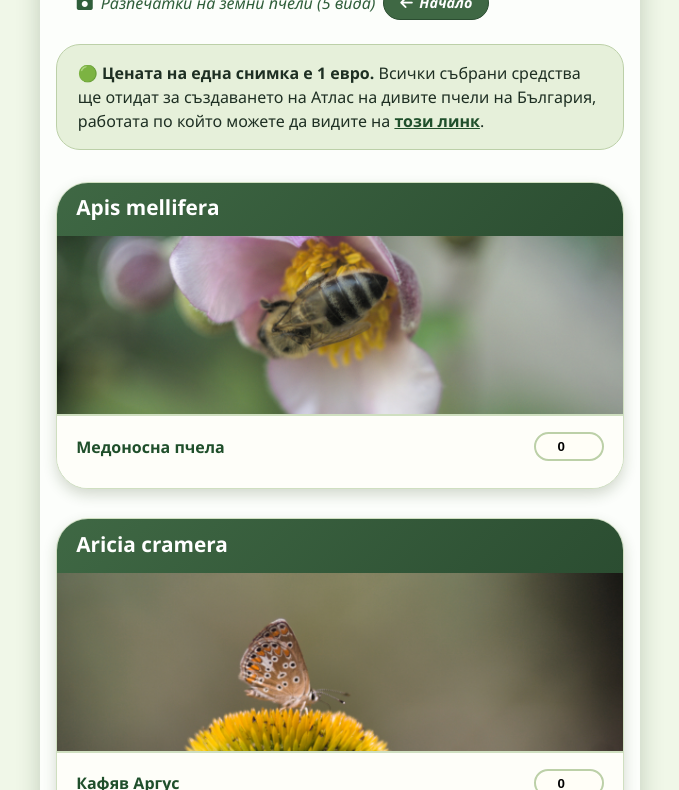
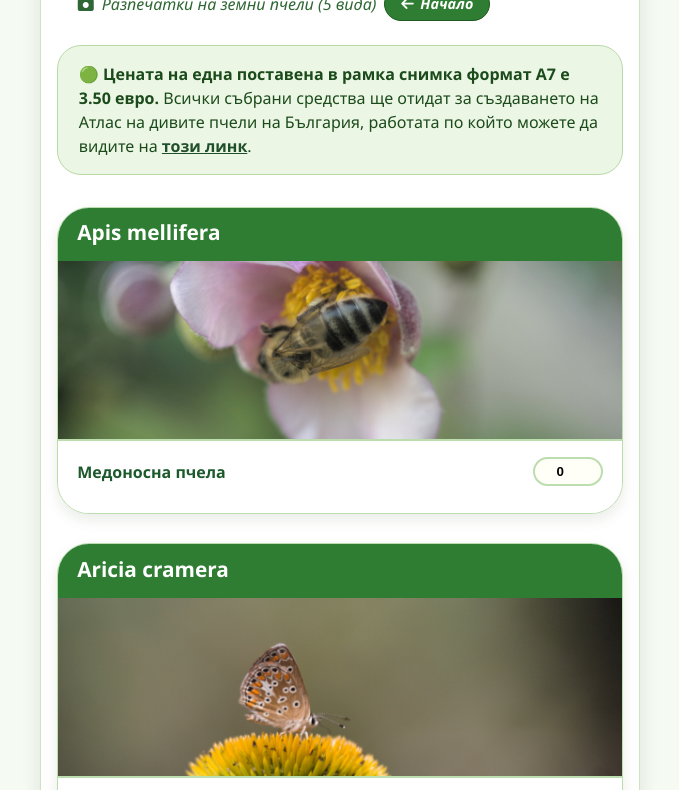
Before and after one commit to roman-bg/osmia, a plain HTML site: page shop.html in a window 1280 px wide. Shown: the part 82-872 px from the top of the page, without its empty margins (300-979 px from the left). Drawn offline with Linux system fonts and the light colour scheme.

Commit message:
Update shop.html

```diff
--- a/shop.html
+++ b/shop.html
@@ -13,8 +13,8 @@
 
         body {
             font-family: 'Segoe UI', Roboto, system-ui, sans-serif;
-            background: #f0f7e8;
-            color: #1e2f23;
+            background: #f5faf2;  /* съответства на index.html */
+            color: #1d3b1d;
             line-height: 1.5;
             padding: 0.5rem;
             min-height: 100vh;
@@ -27,18 +27,18 @@
             max-width: 600px;
             width: 100%;
             margin: 0 auto;
-            background: rgba(255, 255, 255, 0.8);
-            backdrop-filter: blur(2px);
+            background: #ffffff;
             border-radius: 2rem;
             padding: 1.2rem 1rem;
-            box-shadow: 0 10px 25px rgba(0, 40, 0, 0.2);
+            box-shadow: 0 8px 20px rgba(30, 60, 30, 0.1);
+            border: 1px solid #d0e2c0;
         }
 
         h1 {
             font-size: 1.9rem;
             font-weight: 600;
-            color: #1f4f2b;
-            border-left: 6px solid #ffb347;
+            color: #1c5a2c;        /* нов цвят */
+            border-left: 6px solid #7fb07f;
             padding-left: 1rem;
             margin-bottom: 0.3rem;
             line-height: 1.2;
@@ -46,7 +46,7 @@
 
         .subhead {
             font-size: 1rem;
-            color: #2f5e3a;
+            color: #2e6733;         /* нов цвят */
             margin-bottom: 1.5rem;
             padding-left: 1.3rem;
             font-style: italic;
@@ -57,7 +57,7 @@
         }
 
         .home-btn {
-            background-color: #3f6844;
+            background-color: #2e7d32;   /* зелен като бутона в index */
             color: white;
             padding: 0.3rem 1rem;
             border-radius: 2rem;
@@ -67,21 +67,22 @@
             display: inline-flex;
             align-items: center;
             gap: 0.4rem;
-            border: 1px solid #2b4d31;
+            border: 1px solid #1e5a22;
             transition: background-color 0.2s;
         }
 
         .home-btn:hover {
-            background-color: #2b4d31;
+            background-color: #1e5a22;
         }
 
         .intro {
-            background: #e6f0da;
+            background: #ecf6e5;      /* светлозелено като в index */
             border-radius: 1.5rem;
             padding: 1rem 1.3rem;
             margin-bottom: 2rem;
             font-size: 1rem;
-            border: 1px solid #bcd0a8;
+            border: 1px solid #b8d9a8;
+            color: #1b4b1b;
         }
 
         .intro a {
@@ -101,14 +102,14 @@
             background: white;
             border-radius: 2rem;
             overflow: hidden;
-            box-shadow: 0 6px 14px rgba(40, 70, 30, 0.2);
-            border: 1px solid #cfdfc0;
+            box-shadow: 0 6px 14px rgba(50, 80, 30, 0.1);
+            border: 1px solid #bcddae;    /* променен цвят */
             display: flex;
             flex-direction: column;
         }
 
         .card-header {
-            background: linear-gradient(135deg, #3f6844, #2b4d31);
+            background: #2e7d32;        /* плътно зелено, без градиент */
             color: white;
             padding: 0.8rem 1.2rem;
         }
@@ -124,12 +125,12 @@
             width: 100%;
             height: 180px;
             overflow: hidden;
-            background: #d9d0b5;
+            background: #eef3e5;
             display: flex;
             align-items: center;
             justify-content: center;
             cursor: pointer;
-            border-bottom: 2px solid #cfdfc0;
+            border-bottom: 2px solid #bcddae;
         }
 
         .card-image img {
@@ -145,12 +146,12 @@
 
         .card-body {
             padding: 1rem 1.2rem 1.2rem;
-            background: #fefef9;
+            background: #ffffff;
         }
 
         .product-label {
             font-weight: 600;
-            color: #1f4f2b;
+            color: #1c5a2c;            /* нов цвят */
             margin-bottom: 0.5rem;
             display: flex;
             justify-content: space-between;
@@ -160,7 +161,7 @@
         .quantity-input {
             width: 70px;
             padding: 0.3rem;
-            border: 2px solid #bcd0a8;
+            border: 2px solid #bcddae;   /* променен */
             border-radius: 30px;
             text-align: center;
             font-weight: bold;
@@ -168,14 +169,15 @@
         }
 
         .order-form {
-            background: #ecf3e5;
+            background: #ecf6e5;         /* светлозелено като intro */
             border-radius: 1.8rem;
             padding: 1.5rem;
             margin: 1rem 0;
+            border: 1px solid #b8d9a8;
         }
 
         .order-form h3 {
-            color: #1f4f2b;
+            color: #1c5a2c;              /* нов цвят */
             margin-bottom: 1rem;
             font-size: 1.3rem;
         }
@@ -188,14 +190,14 @@
             display: block;
             font-weight: 600;
             margin-bottom: 0.2rem;
-            color: #2b4d31;
+            color: #1e5a22;              /* тъмно зелено */
         }
 
         .form-group input,
         .form-group textarea {
             width: 100%;
             padding: 0.7rem 1rem;
-            border: 2px solid #bcd0a8;
+            border: 2px solid #bcddae;   /* променен */
             border-radius: 30px;
             font-family: inherit;
             font-size: 1rem;
@@ -208,7 +210,7 @@
         }
 
         .submit-btn {
-            background: #3f6844;
+            background: #2e7d32;
             color: white;
             border: none;
             padding: 0.8rem 2rem;
@@ -218,19 +220,19 @@
             cursor: pointer;
             width: 100%;
             transition: background 0.2s;
-            border: 1px solid #2b4d31;
+            border: 1px solid #1e5a22;
         }
 
         .submit-btn:hover {
-            background: #2b4d31;
+            background: #1e5a22;
         }
 
         .footer {
             margin-top: 2rem;
             padding-top: 1.5rem;
             text-align: center;
-            color: #3c5e3e;
-            border-top: 2px solid #bcd5a8;
+            color: #2d6b2d;              /* нов цвят */
+            border-top: 2px solid #c2ddb4;
             font-size: 0.9rem;
         }
 
@@ -238,6 +240,7 @@
             margin: 0.2rem 0;
         }
 
+        /* Lightbox – без промяна (стилът е същият като в index) */
         .lightbox {
             display: none;
             position: fixed;
@@ -307,7 +310,7 @@
     </div>
 
     <div class="intro">
-        <strong>🟢 Цената на една снимка е 1 евро.</strong> Всички събрани средства ще отидат за създаването на Атлас на дивите пчели на България, работата по който можете да видите на <a href="https://www.inaturalist.org/projects/48c98288-4cc3-462d-9921-916f7550ef7c?tab=species" target="_blank">този линк</a>.
+        <strong>🟢 Цената на една поставена в рамка снимка формат А7  е 3.50 евро.</strong> Всички събрани средства ще отидат за създаването на Атлас на дивите пчели на България, работата по който можете да видите на <a href="https://www.inaturalist.org/projects/48c98288-4cc3-462d-9921-916f7550ef7c?tab=species" target="_blank">този линк</a>.
     </div>
 
     <form action="https://formsubmit.co/roman.rachkov@gmail.com" method="POST">
```
